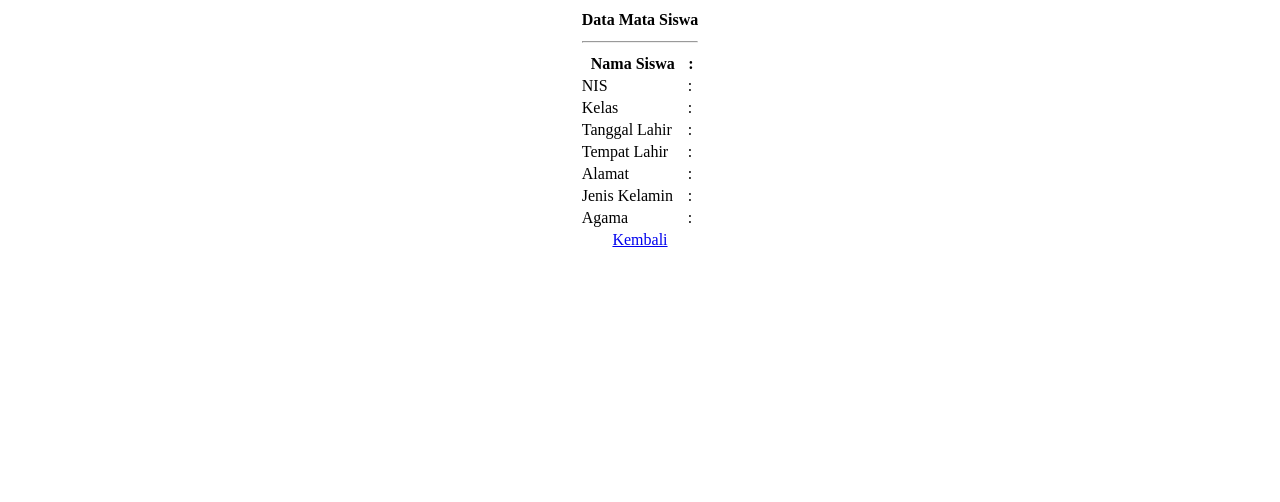
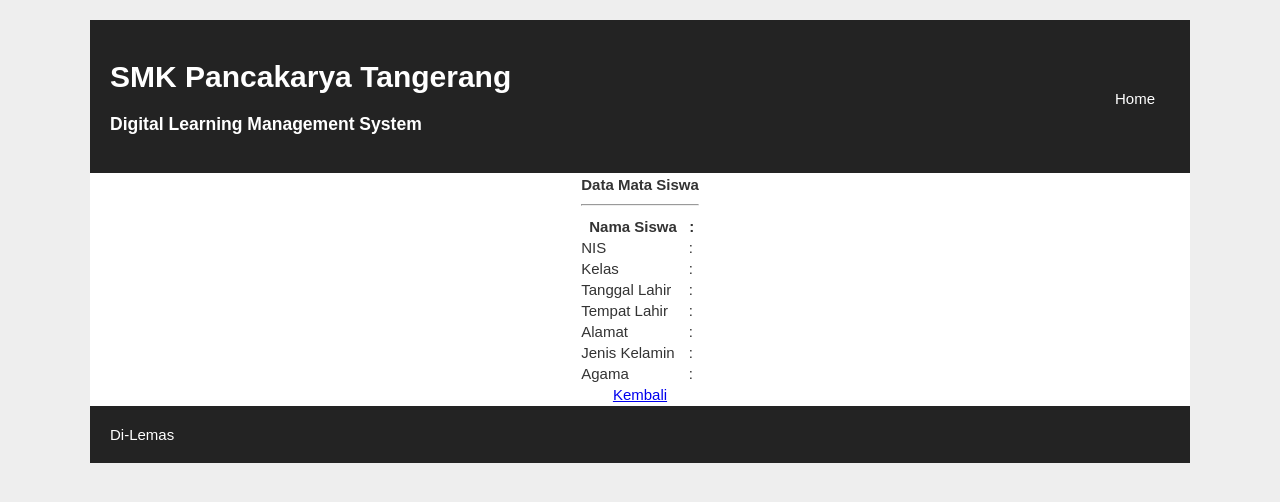
Before and after one commit to Anwarru1/Di-Lemas, a CodeIgniter app: page /Di-Lemas/index.php/datasiswa/cetak in a window 1280 px wide. Shown: the top 502 px of the page. Run offline with CodeIgniter, Linux system fonts and the light colour scheme.

Commit message:
memperbaiki view

```diff
--- a/application/controllers/datasiswa.php
+++ b/application/controllers/datasiswa.php
@@ -15,6 +15,7 @@ class datasiswa extends CI_Controller
     }
     public function cetak()
     {
+        $this->load->view('view-header');
         $data = [
             'nama' => $this->input->post('nama'),
             'nis' => $this->input->post('nis'),
@@ -26,5 +27,6 @@ class datasiswa extends CI_Controller
             'agama' => $this->input->post('agama')
         ];
         $this->load->view('view-data-siswa', $data);
+        $this->load->view('view-footer', $data);
     }
 }
--- a/application/views/view-footer.php
+++ b/application/views/view-footer.php
@@ -1,4 +1,4 @@
-<footer> <a href="http://www.RentalBuku.com">RentalBuku</a> </footer>
+<footer> <a href="http://www.Di-Lemas.com">Di-Lemas</a> </footer>
 </div>
 </body>
 
--- a/application/views/view-header.php
+++ b/application/views/view-header.php
@@ -11,12 +11,12 @@
     <div id="wrapper">
         <header>
             <hgroup>
-                <h1>Di-Lemas</h1>
+                <h1>SMK Pancakarya Tangerang</h1>
+                <h3>Digital Learning Management System</h3>
             </hgroup>
             <nav>
                 <ul>
-                    <li><a href="<?php echo base_url().'index.php/web' ?>">Home</a></li>
-                    <li><a href="<?php echo base_url().'index.php/web/about' ?>">About</a></li>
+                    <li><a href="<?php echo base_url().'view-form-data-siswa.php/datasiswa' ?>">Home</a></li>
                 </ul>
             </nav>
             <div class="clear"></div>
```
Also changed, not shown: assets/css/datasiswa.css (renamed from application/assets/css/datasiswa.css).
